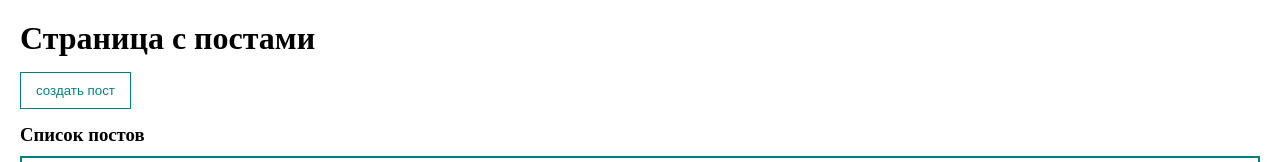
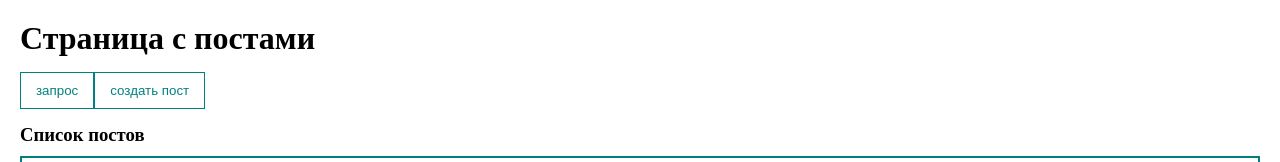
Before and after one commit to Ma6upa/vue-practice, a Vue app: page / in a window 1280 px wide. Shown: the top 162 px of the page. Built offline with nearby package versions, Linux system fonts and the light colour scheme.

Commit message:
add basic fetch request

```diff
--- a/src/App.vue
+++ b/src/App.vue
@@ -2,6 +2,11 @@
 <template>
   <div class="app">
     <h1>Страница с постами</h1>
+    <MyButton
+      @click="fetchUsers"
+    >
+      запрос
+    </MyButton>
     <MyButton
       @click="showDialog"
       style="margin:15px 0"
@@ -20,6 +25,8 @@ import PostForm from "@/components/PostForm.vue"
 import PostList from "@/components/PostList.vue"
 import MyDialog from "./components/UI/MyDialog.vue";
 import MyButton from "./components/UI/MyButton.vue";
+import axios from "axios";
+
 export default {
   components: {
     PostList,
@@ -47,6 +54,14 @@ export default {
     },
     showDialog() {
       this.dialogVisible = true
+    },
+    async fetchUsers() {
+      try {
+        const response = await axios.get('https://jsonplaceholder.typicode.com/posts?_limit=10')
+        console.log(response)
+      } catch (e) {
+        alert('Ошибка')
+      }
     }
   }
 }
```
